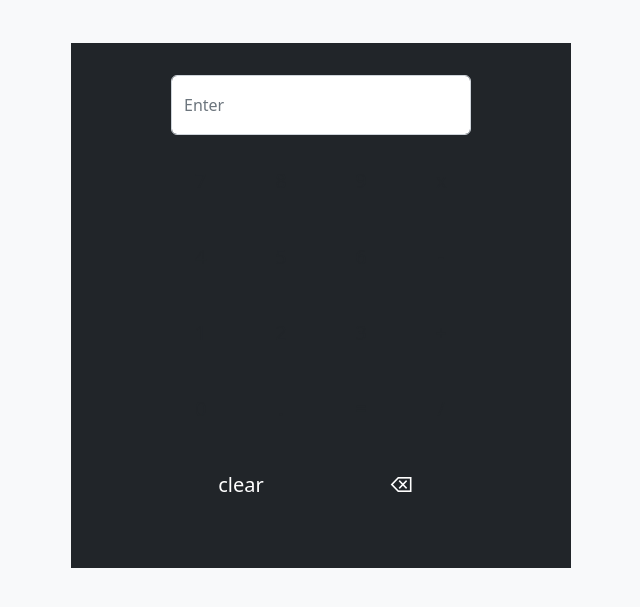
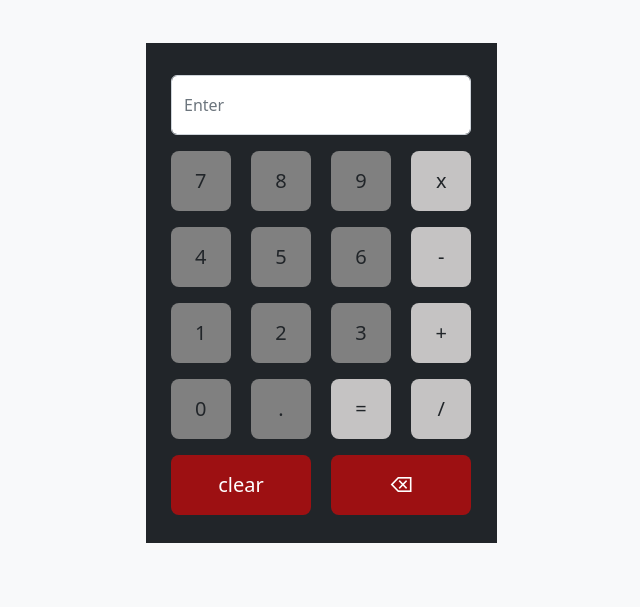
Before and after one commit to arjun0016/Calculator-, a plain HTML site: page index.html in a window 1280 px wide. Shown: the part 91-698 px from the top of the page, without its empty margins (319-959 px from the left). Drawn offline with nearby package versions, Linux system fonts and the light colour scheme.

Commit message:
Update style.css

```diff
--- a/style.css
+++ b/style.css
@@ -1,6 +1,8 @@
 button{
     width: 60px;
     height: 60px;
+    background-color: gray;
+
 }
 #ac{
     width: 140px;
@@ -10,11 +12,23 @@ button{
     width: 140px;
     height: 60px;
 }
-.container{
-    height: 525px;
-    width: 500px;
+.container {
+    height: 500px;
+    width: 351px;
 }
 #result {
     width: 300px;
     height: 60px;
 }
+.btn{
+    background-color: gray;
+
+}
+#ac{
+    background-color: rgba(255, 0, 0, 0.56);
+}
+#f{
+    background-color: rgb(197, 195, 195);
+
+
+}
```
